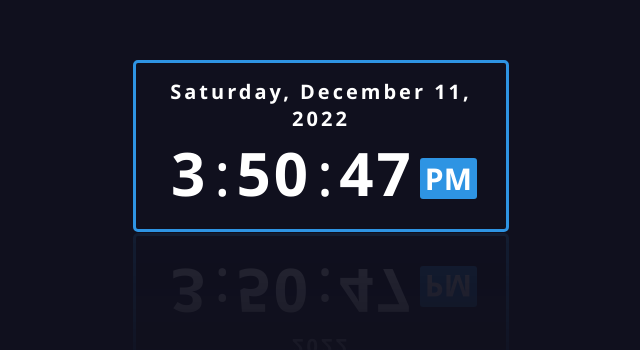
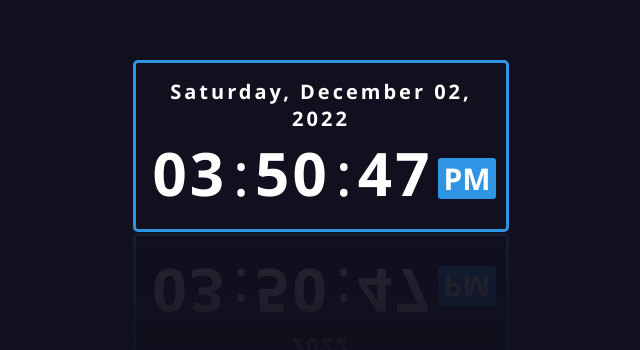
Before and after one commit to ps4234/digital-watch, a plain HTML site: page index.html in a window 1280 px wide. Shown: the part 254-604 px from the top of the page, without its empty margins (319-959 px from the left). Drawn offline with Linux system fonts and the light colour scheme.

Commit message:
Update index.html

```diff
--- a/index.html
+++ b/index.html
@@ -28,7 +28,7 @@
          var now=new Date();
          var dname=now.getDay(),
          mo=now.getMonth(),
-         dnum=now.getMonth(),
+         dnum=now.getDate(),
          yr=now.getFullYear(),
          hou=now.getHours(),
          min=now.getMinutes(),
@@ -49,7 +49,7 @@
          var months=["January","February","March","April","May","June","July","August","September","October","November","December"];
          var week=["Sunday","Monday","Tuesday","Wednesday","Thursday","Saturday"];
          var ids=["dayname","month","daynum","year","hour","minutes","seconds","period"];
-         var values=[week[dname],months[mo],dnum,yr,hou,min,sec,pe];
+         var values=[week[dname],months[mo],dnum.pad(2),yr,hou.pad(2),min.pad(2),sec.pad(2),pe];
          for(var i=0;i<ids.length;i++)
          document.getElementById(ids[i]).firstChild.nodeValue=values[i];
         }
```
